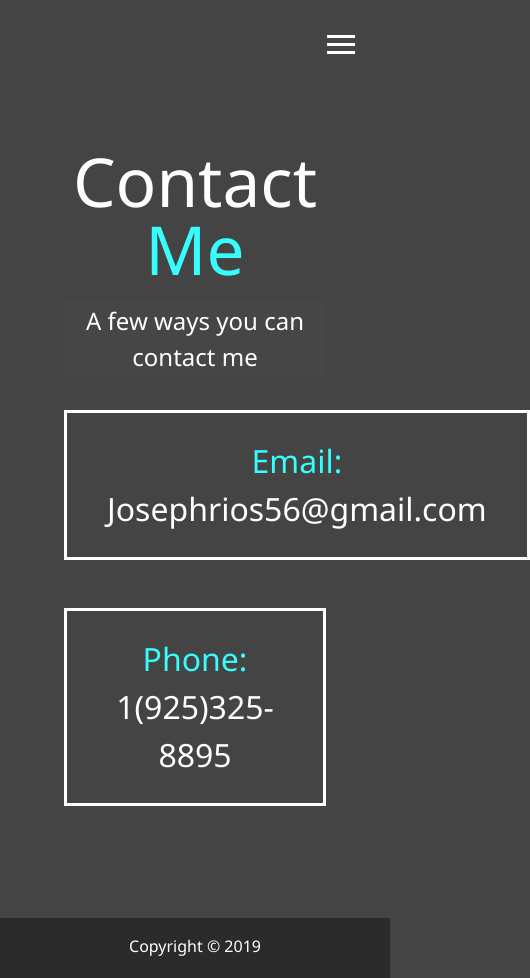
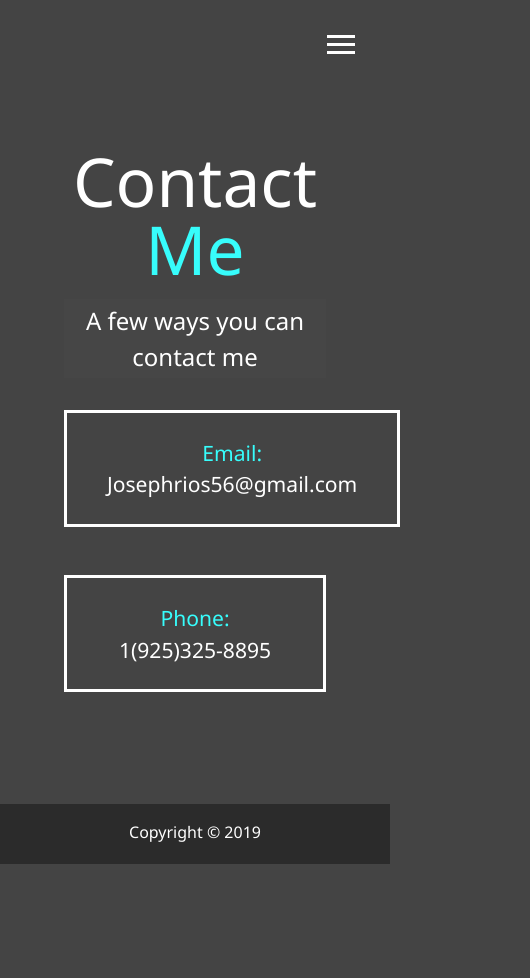
Before and after one commit to josephriosIO/Portfolio, a plain HTML site: page contact.html in a window 390 px wide. Shown: the whole page, 530 px wide, since content can reach past the window. After the commit the page ends 864 px from the top, so only its background shows below. Drawn offline with Linux system fonts and the light colour scheme.

Commit message:
Update main.css

```diff
--- a/css/main.css
+++ b/css/main.css
@@ -294,7 +294,7 @@ main {
     font-size: 8vh;
   }
 
-  main#contact .boxes .box {
+  main#contact .boxes div {
     font-size: 2.5vh;
   }
   .projects {
```
